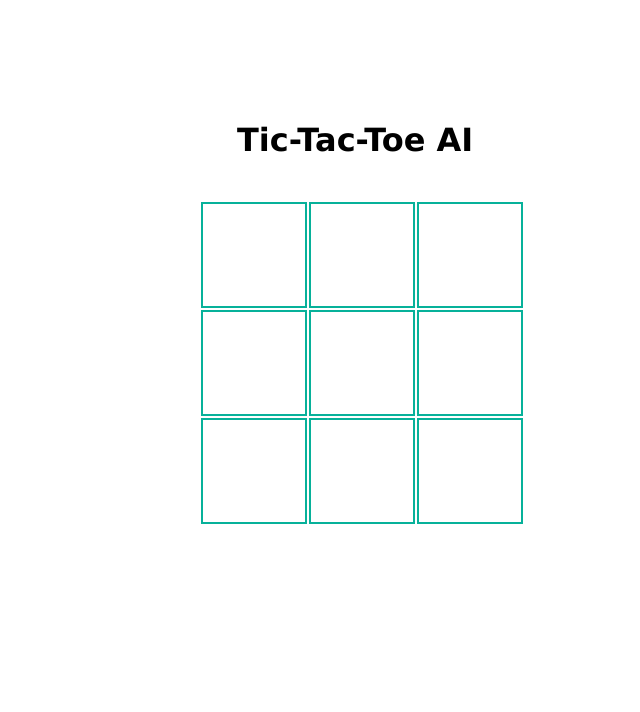
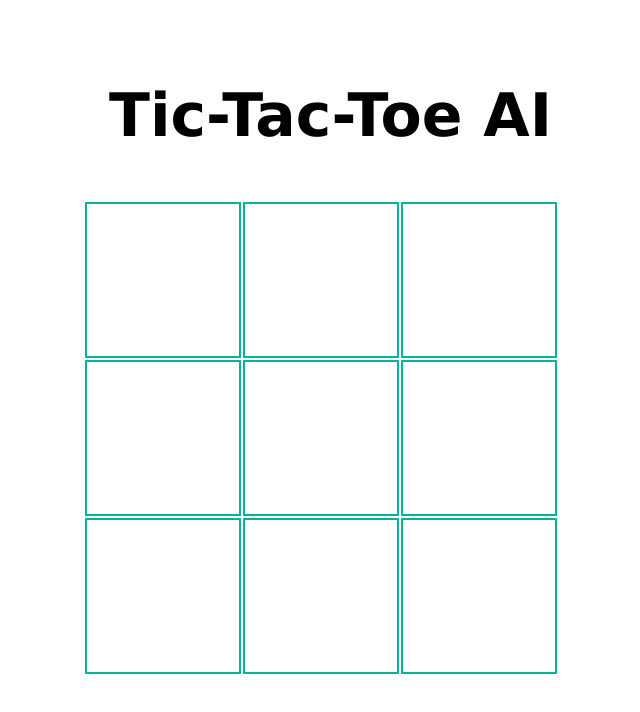
Before and after one commit to Nilay0921/Tic-Tac-ToeAI, a plain HTML site: page index.html in a window 1280 px wide. Shown: the whole page, without its empty margins (307-947 px from the left). Drawn offline with Linux system fonts and the light colour scheme.

Commit message:
Update style.css

```diff
--- a/style.css
+++ b/style.css
@@ -4,20 +4,21 @@ html {
 
 .title {
     position: absolute;
-    top: 100px;
-    left: 42.5%;
+    font-size: 30px;
+    top: 40px;
+    left: 32.5%;
 }
 
 table {
     position: absolute;
-    left: 39.5%;
+    left: 30.5%;
     top: 200px;
 }
 
 td {
     border: 2px solid rgb(7, 177, 154);
-    height: 100px;
-    width: 100px;
+    height: 150px;
+    width: 150px;
     text-align: center;
     vertical-align: center;
     font-size: 75px;
```
